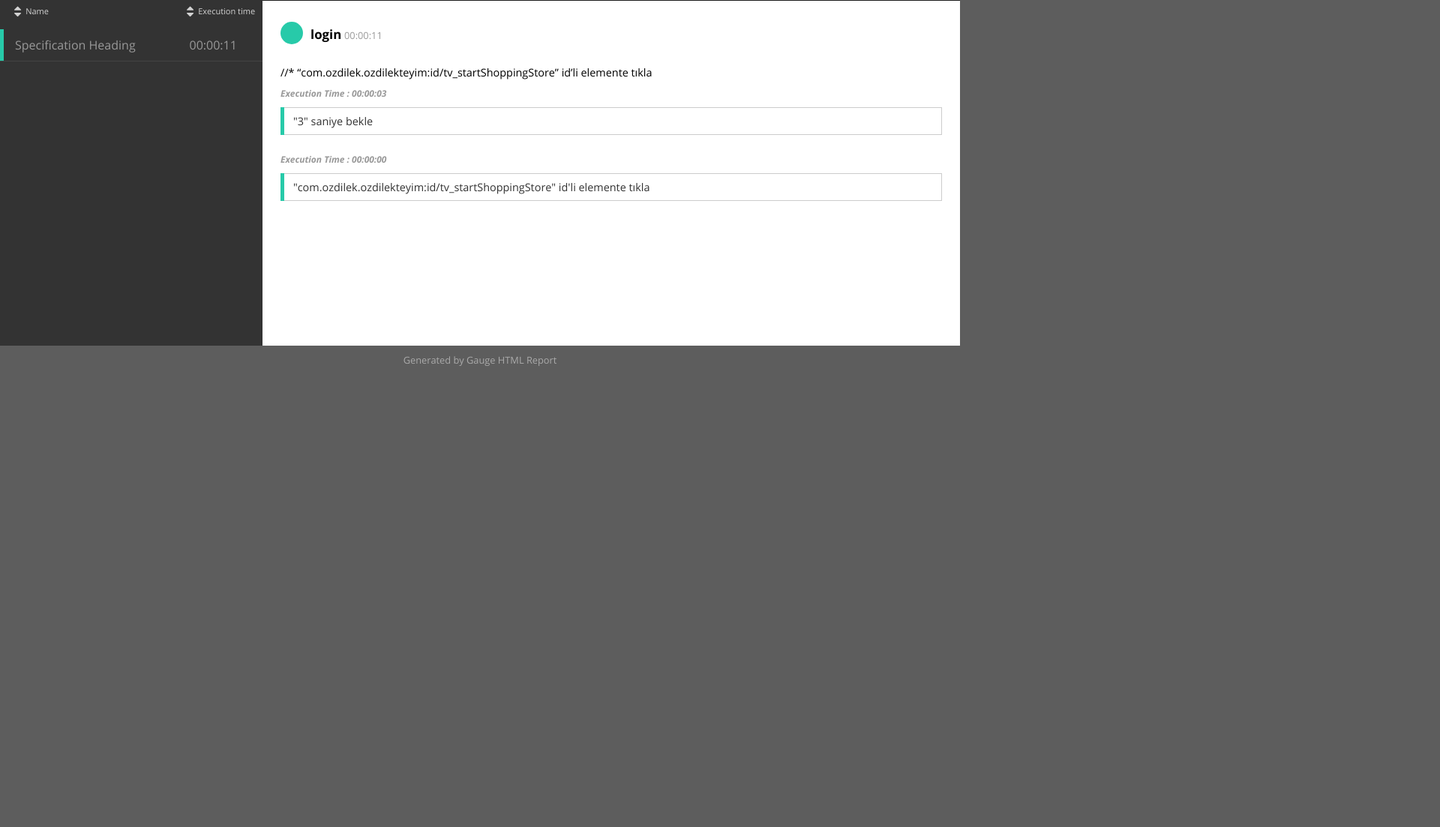
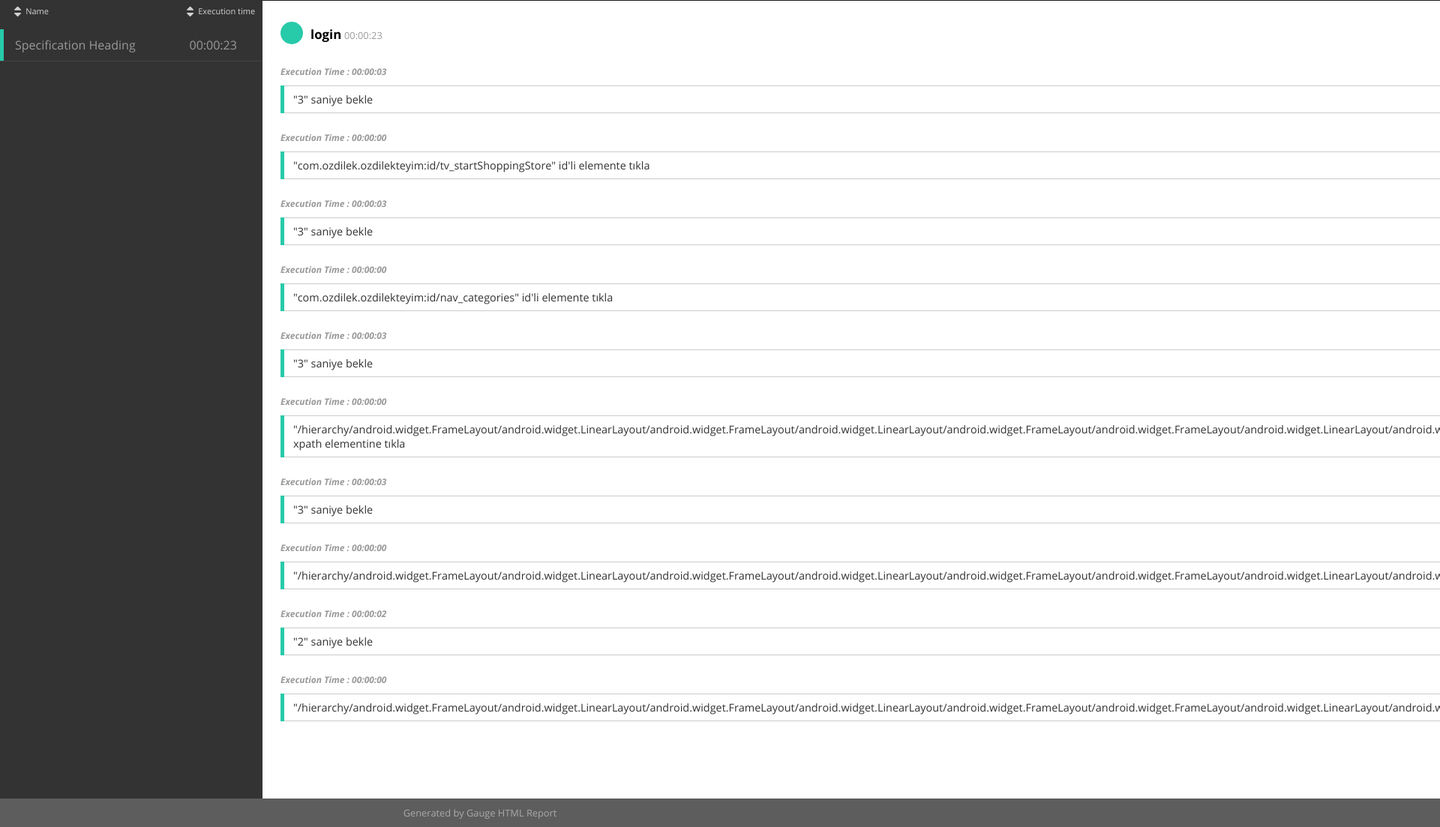
Before and after one commit to salihdemirbas/ozdilekteyim-app-with-appium, a plain HTML site: page reports/html-report/specs/example.html in a window 1280 px wide. Shown: the part 378-1481 px from the top of the page at 75% size, 1920 px wide, since content can reach past the window. Before the commit the page ends 877 px from the top, so only its background shows below. Drawn offline with Linux system fonts and the light colour scheme.

Commit message:
id and xpath element clickable

```diff
--- a/reports/html-report/specs/example.html
+++ b/reports/html-report/specs/example.html
@@ -72,11 +72,11 @@
     </li>
     <li>
       <label>Total Time </label>
-      <span>00:00:14</span>
+      <span>00:00:23</span>
     </li>
     <li>
       <label>Generated On </label>
-      <span>Dec 5, 2021 at 10:21pm</span>
+      <span>Dec 5, 2021 at 11:57pm</span>
     </li>
   </ul>
 
@@ -118,7 +118,7 @@
               <li class='passed spec-name'>
 
               <span id="scenarioName" class="scenarioname">Specification Heading</span>
-              <span id="time" class="time">00:00:11</span>
+              <span id="time" class="time">00:00:23</span>
             </li>
           </a>
 
@@ -150,7 +150,7 @@
               <i class="fa fa-clipboard" aria-hidden="true" title="Copy to Clipboard"></i>
           </button>
         </div>
-        <span class="time">00:00:11</span>
+        <span class="time">00:00:23</span>
       </div>
 
 
@@ -184,7 +184,7 @@
 
   <div class="scenario-head">
     <h3 class="head borderBottom">login</h3>
-    <span class="time">00:00:11</span>
+    <span class="time">00:00:23</span>
 
 
 
@@ -200,13 +200,6 @@
 
 
 
-
-
-
-
-
-    <span><p>//* “com.ozdilek.ozdilekteyim:id/tv_startShoppingStore” id’li elemente tıkla</p>
-</span>
 
 
 
@@ -360,6 +353,590 @@
 
 
 
+  <div class='step'>
+
+
+    <h5 class='execution-time'>
+      <span class='time'>Execution Time : 00:00:03</span>
+    </h5>
+
+  <div class='step-info passed'>
+
+  <ul>
+    <li class='step'>
+      <div class='step-txt'>
+
+
+
+
+
+
+
+
+
+
+
+
+
+
+
+
+      <span class='parameter'>"3"</span>
+
+
+
+      <span>
+         saniye bekle
+      </span>
+
+
+  </div>
+
+
+
+
+
+
+
+
+
+
+
+
+
+
+
+
+
+
+
+
+
+
+
+	</li></ul></div></div>
+
+
+
+
+
+
+
+
+
+
+
+  <div class='step'>
+
+
+    <h5 class='execution-time'>
+      <span class='time'>Execution Time : 00:00:00</span>
+    </h5>
+
+  <div class='step-info passed'>
+
+  <ul>
+    <li class='step'>
+      <div class='step-txt'>
+
+
+
+
+
+
+
+
+
+
+
+
+
+
+
+
+      <span class='parameter'>"com.ozdilek.ozdilekteyim:id/nav_categories"</span>
+
+
+
+      <span>
+         id&#39;li elemente tıkla
+      </span>
+
+
+  </div>
+
+
+
+
+
+
+
+
+
+
+
+
+
+
+
+
+
+
+
+
+
+
+
+	</li></ul></div></div>
+
+
+
+
+
+
+
+
+
+
+
+  <div class='step'>
+
+
+    <h5 class='execution-time'>
+      <span class='time'>Execution Time : 00:00:03</span>
+    </h5>
+
+  <div class='step-info passed'>
+
+  <ul>
+    <li class='step'>
+      <div class='step-txt'>
+
+
+
+
+
+
+
+
+
+
+
+
+
+
+
+
+      <span class='parameter'>"3"</span>
+
+
+
+      <span>
+         saniye bekle
+      </span>
+
+
+  </div>
+
+
+
+
+
+
+
+
+
+
+
+
+
+
+
+
+
+
+
+
+
+
+
+	</li></ul></div></div>
+
+
+
+
+
+
+
+
+
+
+
+  <div class='step'>
+
+
+    <h5 class='execution-time'>
+      <span class='time'>Execution Time : 00:00:00</span>
+    </h5>
+
+  <div class='step-info passed'>
+
+  <ul>
+    <li class='step'>
+      <div class='step-txt'>
+
+
+
+
+
+
+
+
+
+
+
+
+
+
+
+
+      <span class='parameter'>"/hierarchy/android.widget.FrameLayout/android.widget.LinearLayout/android.widget.FrameLayout/android.widget.LinearLayout/android.widget.FrameLayout/android.widget.FrameLayout/android.widget.LinearLayout/android.widget.FrameLayout[1]/android.widget.FrameLayout/android.widget.FrameLayout/android.widget.LinearLayout/android.widget.LinearLayout/androidx.viewpager.widget.ViewPager/androidx.recyclerview.widget.RecyclerView/android.widget.FrameLayout/android.widget.RelativeLayout/androidx.recyclerview.widget.RecyclerView/android.widget.RelativeLayout[2]"</span>
+
+
+
+      <span>
+         xpath elementine tıkla
+      </span>
+
+
+  </div>
+
+
+
+
+
+
+
+
+
+
+
+
+
+
+
+
+
+
+
+
+
+
+
+	</li></ul></div></div>
+
+
+
+
+
+
+
+
+
+
+
+  <div class='step'>
+
+
+    <h5 class='execution-time'>
+      <span class='time'>Execution Time : 00:00:03</span>
+    </h5>
+
+  <div class='step-info passed'>
+
+  <ul>
+    <li class='step'>
+      <div class='step-txt'>
+
+
+
+
+
+
+
+
+
+
+
+
+
+
+
+
+      <span class='parameter'>"3"</span>
+
+
+
+      <span>
+         saniye bekle
+      </span>
+
+
+  </div>
+
+
+
+
+
+
+
+
+
+
+
+
+
+
+
+
+
+
+
+
+
+
+
+	</li></ul></div></div>
+
+
+
+
+
+
+
+
+
+
+
+  <div class='step'>
+
+
+    <h5 class='execution-time'>
+      <span class='time'>Execution Time : 00:00:00</span>
+    </h5>
+
+  <div class='step-info passed'>
+
+  <ul>
+    <li class='step'>
+      <div class='step-txt'>
+
+
+
+
+
+
+
+
+
+
+
+
+
+
+
+
+      <span class='parameter'>"/hierarchy/android.widget.FrameLayout/android.widget.LinearLayout/android.widget.FrameLayout/android.widget.LinearLayout/android.widget.FrameLayout/android.widget.FrameLayout/android.widget.LinearLayout/android.widget.FrameLayout[1]/android.widget.FrameLayout/android.widget.FrameLayout/android.widget.RelativeLayout/android.widget.FrameLayout/androidx.recyclerview.widget.RecyclerView/android.widget.RelativeLayout[4]"</span>
+
+
+
+      <span>
+         xpath elementine tıkla
+      </span>
+
+
+  </div>
+
+
+
+
+
+
+
+
+
+
+
+
+
+
+
+
+
+
+
+
+
+
+
+	</li></ul></div></div>
+
+
+
+
+
+
+
+
+
+
+
+  <div class='step'>
+
+
+    <h5 class='execution-time'>
+      <span class='time'>Execution Time : 00:00:02</span>
+    </h5>
+
+  <div class='step-info passed'>
+
+  <ul>
+    <li class='step'>
+      <div class='step-txt'>
+
+
+
+
+
+
+
+
+
+
+
+
+
+
+
+
+      <span class='parameter'>"2"</span>
+
+
+
+      <span>
+         saniye bekle
+      </span>
+
+
+  </div>
+
+
+
+
+
+
+
+
+
+
+
+
+
+
+
+
+
+
+
+
+
+
+
+	</li></ul></div></div>
+
+
+
+
+
+
+
+
+
+
+
+  <div class='step'>
+
+
+    <h5 class='execution-time'>
+      <span class='time'>Execution Time : 00:00:00</span>
+    </h5>
+
+  <div class='step-info passed'>
+
+  <ul>
+    <li class='step'>
+      <div class='step-txt'>
+
+
+
+
+
+
+
+
+
+
+
+
+
+
+
+
+      <span class='parameter'>"/hierarchy/android.widget.FrameLayout/android.widget.LinearLayout/android.widget.FrameLayout/android.widget.LinearLayout/android.widget.FrameLayout/android.widget.FrameLayout/android.widget.LinearLayout/android.widget.FrameLayout[1]/android.widget.FrameLayout/android.widget.FrameLayout/android.view.ViewGroup/android.widget.LinearLayout[2]/androidx.recyclerview.widget.RecyclerView/android.widget.FrameLayout[4]/android.view.ViewGroup"</span>
+
+
+
+      <span>
+         xpath elementine tıkla
+      </span>
+
+
+  </div>
+
+
+
+
+
+
+
+
+
+
+
+
+
+
+
+
+
+
+
+
+
+
+
+	</li></ul></div></div>
+
+
+
+
+
+
+
+
+
+
+
 
 
 
```
Also changed, not shown: reports/html-report/index.html (+3 -3 lines), 5 other files.
